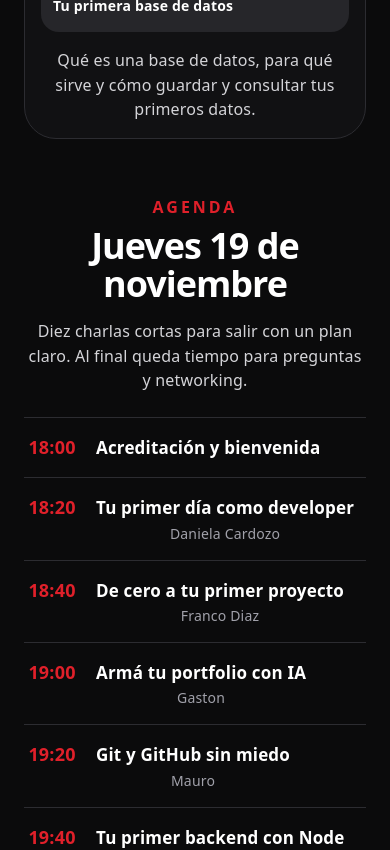
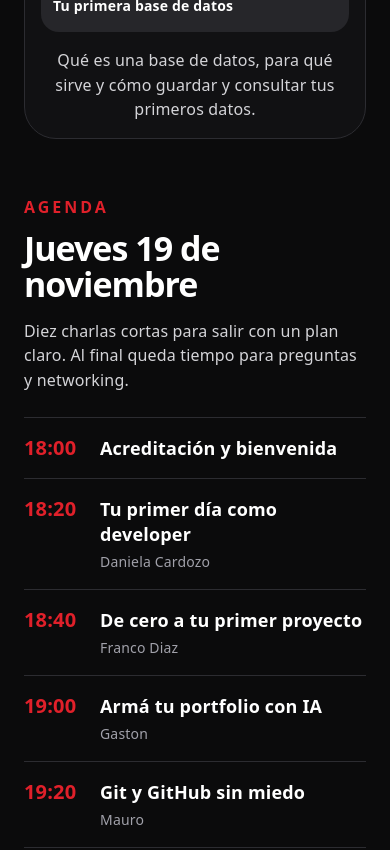
Before and after one commit to francobpascual/Page_Rolling_Code, a React (Vite) app: page / in a window 390 px wide. Shown: the part 7220-8070 px from the top of the page. Built offline with nearby package versions, Linux system fonts and the light colour scheme; a web font is replaced by a local one.

Commit message:
fix:I am modifying the structure of the calendar.

```diff
--- a/src/components/Calendar/Calendar.css
+++ b/src/components/Calendar/Calendar.css
@@ -1,82 +1,142 @@
 .agenda {
-  background: var(--rc-black);
+  width: 100%;
+  padding: 96px 24px 0;
+
+  background-color: var(--rc-black);
   color: var(--rc-white);
-  padding: 96px 24px;
-  overflow-x: hidden;
+  font-family: var(--bs-body-font-family);
+  text-align: left;
 }
+
+.agenda,
+.agenda * {
+  box-sizing: border-box;
+}
+
+/* Contenedor centrado, separado de la fila de Bootstrap */
 .agenda-container {
+  width: 100%;
   max-width: 1200px;
-  margin: 0 auto;
+  margin-inline: auto;
 }
+
 .agenda-header {
   position: sticky;
   top: 24px;
 }
+
 .agenda-label {
-  margin: 0 0 8px;
+  margin: 0 0 12px;
   color: var(--rc-red);
+
   font-size: 16px;
   font-weight: 800;
+  line-height: 1.5;
   letter-spacing: 3px;
   text-transform: uppercase;
 }
+
 .agenda-title {
   margin: 0 0 16px;
-  font-size: clamp(36px, 5vw, 56px);
+  color: var(--rc-white);
+  font-family: inherit;
+
+  font-size: clamp(34px, 4.5vw, 56px);
   font-weight: 800;
   line-height: 1.05;
   letter-spacing: -1px;
 }
+
 .agenda-description {
+  max-width: 360px;
   margin: 0;
-  max-width: 360px;
   color: var(--rc-text-soft);
+
   font-size: 16px;
+  font-weight: 400;
   line-height: 1.55;
 }
+
+/* Lista de charlas */
 .agenda-list {
-  list-style: none;
   margin: 0;
   padding: 0;
   border-top: 1px solid var(--rc-border);
+  list-style: none;
 }
+
 .agenda-item {
   display: flex;
   align-items: baseline;
   gap: 32px;
+
   padding: 20px 0;
   border-bottom: 1px solid var(--rc-border);
 }
+
 .agenda-time {
-  flex: none;
+  flex-shrink: 0;
   width: 72px;
   color: var(--rc-red);
+
   font-size: 24px;
   font-weight: 800;
+  line-height: 1.4;
   font-variant-numeric: tabular-nums;
 }
+
 .agenda-talk {
   min-width: 0;
 }
+
 .agenda-talk h3 {
   margin: 0;
+  color: var(--rc-white);
+  font-family: inherit;
+
   font-size: 22px;
   font-weight: 600;
+  line-height: 1.4;
   overflow-wrap: anywhere;
 }
+
 .agenda-talk p {
   margin: 4px 0 0;
   color: var(--rc-text-mute);
+
   font-size: 14px;
+  font-weight: 400;
+  line-height: 1.55;
 }
 
-@media (max-width: 991px) {
-  .agenda-header { position: static; }
+/* Tablets */
+@media (max-width: 991.98px) {
+  .agenda-header {
+    position: static;
+  }
+
+  .agenda-description {
+    max-width: 560px;
+  }
 }
 
-@media (max-width: 767px) {
-  .agenda { padding: 56px 24px; }
-  .agenda-item { gap: 16px; padding: 16px 0; }
-  .agenda-time { width: 56px; font-size: 18px; }
-  .agenda-talk h3 { font-size: 17px; }
+/* Celulares */
+@media (max-width: 767.98px) {
+  .agenda {
+    padding-top: 56px;
+  }
+
+  .agenda-item {
+    gap: 16px;
+    padding: 16px 0;
+  }
+
+  .agenda-time {
+    width: 60px;
+    font-size: 20px;
+  }
+
+  .agenda-talk h3 {
+    font-size: 18px;
+  }
 }
--- a/src/components/Calendar/Calendar.tsx
+++ b/src/components/Calendar/Calendar.tsx
@@ -1,39 +1,60 @@
 import "./Calendar.css";
-import { EVENT_DATE_ISO, EVENT_DATE_LABEL, talks } from "../../data/eventData";
+import {
+  EVENT_DATE_ISO,
+  EVENT_DATE_LABEL,
+  talks,
+} from "../../data/eventData";
 
 function Calendar() {
   return (
-    <section id="agenda" className="agenda">
-      <div className="agenda-container row g-4">
-        <div className="col-lg-4">
+    <section
+      id="agenda"
+      className="agenda"
+      aria-labelledby="agenda-title"
+    >
+      <div className="agenda-container">
+        <div className="row g-4">
+          <div className="col-12 col-lg-4">
             <header className="agenda-header">
-            <p className="agenda-label">Agenda</p>
-            <h2 className="agenda-title">
-              <time dateTime={EVENT_DATE_ISO}>{EVENT_DATE_LABEL}</time>
+              <p className="agenda-label">AGENDA</p>
+
+              <h2 id="agenda-title" className="agenda-title">
+                <time dateTime={EVENT_DATE_ISO}>
+                  {EVENT_DATE_LABEL}
+                </time>
               </h2>
+
               <p className="agenda-description">
-              Diez charlas cortas para salir con un plan claro. Al final queda
-              tiempo para preguntas y networking.
+                Diez charlas cortas para salir con un plan claro.
+                Al final queda tiempo para preguntas y networking.
               </p>
             </header>
           </div>
-        <div className="col-lg-8">
+
+          <div className="col-12 col-lg-8">
             <ol className="agenda-list">
-            {talks.map((t) => (
-              <li key={t.time} className="agenda-item">
-                <time className="agenda-time" dateTime={t.time}>
-                  {t.time}
+              {talks.map((talk) => (
+                <li key={talk.time} className="agenda-item">
+                  <time
+                    className="agenda-time"
+                    dateTime={talk.time}
+                  >
+                    {talk.time}
                   </time>
+
                   <div className="agenda-talk">
-                  <h3>{t.topic}</h3>
-                  {t.speaker && <p>{t.speaker}</p>}
+                    <h3>{talk.topic}</h3>
+
+                    {talk.speaker && <p>{talk.speaker}</p>}
                   </div>
                 </li>
               ))}
             </ol>
           </div>
         </div>
+      </div>
     </section>
   );
 }
+
 export default Calendar;
--- a/src/components/tickets/Tickets.css
+++ b/src/components/tickets/Tickets.css
@@ -222,3 +222,11 @@
     transform: none;
   }
 }
+
+.ticket-button {
+  display: inline-flex;
+  justify-content: center;
+  align-items: center;
+  text-align: center;
+  text-decoration: none;
+}
--- a/src/components/tickets/Tickets.tsx
+++ b/src/components/tickets/Tickets.tsx
@@ -66,9 +66,9 @@ function Tickets() {
                   ))}
                 </ul>
 
-                <button type="button" className="ticket-button">
-                  Comprar entrada
-                </button>
+                  <a href="#payment" className="ticket-button">
+                    Comprar entrada
+                  </a>
               </article>
             </div>
           ))}
--- a/src/index.css
+++ b/src/index.css
@@ -357,3 +357,13 @@ h2 {
   --bs-body-color: var(--rc-white);
   --bs-body-font-family: "Plus Jakarta Sans", system-ui, sans-serif;
 }
+
+html {
+  scroll-behavior: smooth;
+}
+
+@media (prefers-reduced-motion: reduce) {
+  html {
+    scroll-behavior: auto;
+  }
+}
```
Lines whose indentation alone changed are shown as unchanged.
